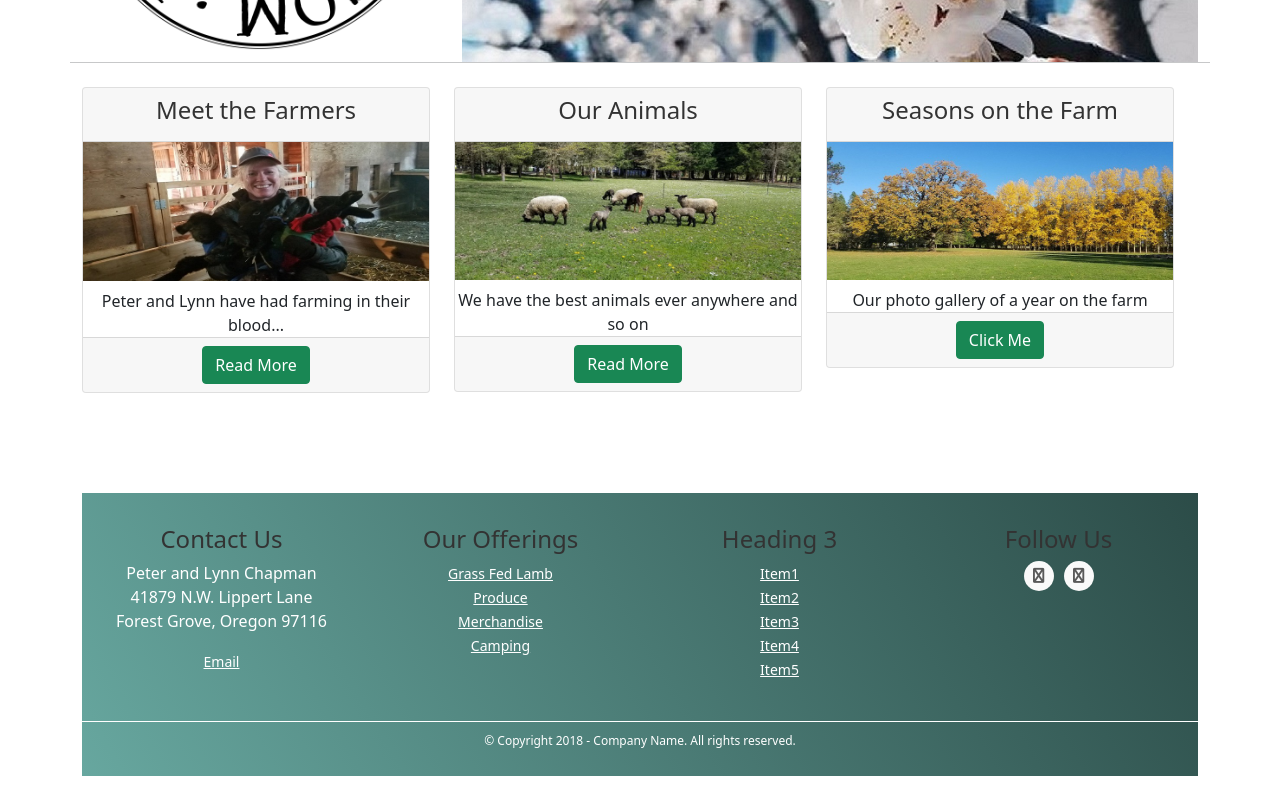
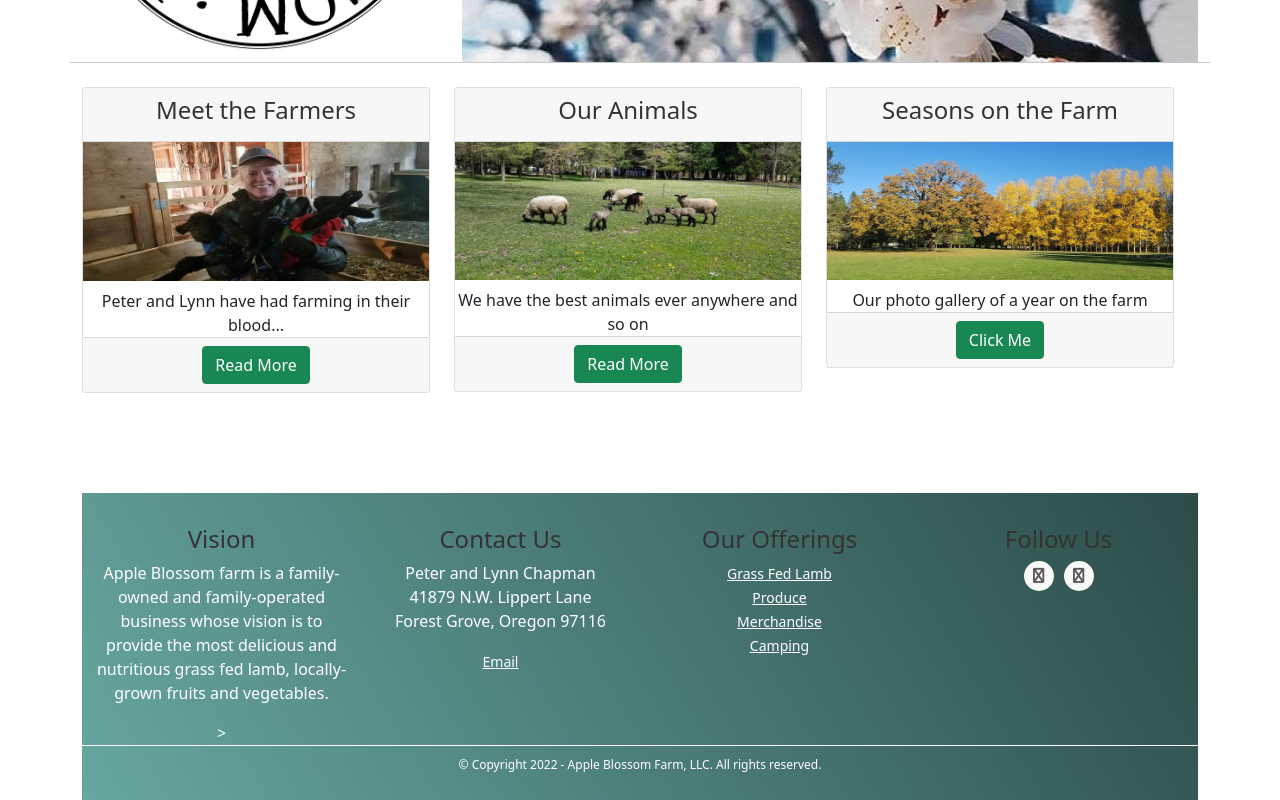
Before and after one commit to Anadromous/ABFarm-ui, an Angular app: page /app-main in a window 1280 px wide. Shown: the part 436-1236 px from the top of the page. Before the commit the page ends 1212 px from the top, so only its background shows below. Built offline with nearby package versions, Linux system fonts and the light colour scheme; no server answers.

Commit message:
navbar collapse

```diff
--- a/src/app/components/footer/footer.component.html
+++ b/src/app/components/footer/footer.component.html
@@ -3,6 +3,13 @@
     <div class="footer-middle">
       <div class="container">
         <div class="row">
+          <div class="col-md-3 col-sm-6">
+            <!--Column1-->
+            <div class="footer-pad">
+              <h4>Vision</h4>
+              <p>Apple Blossom farm is a family-owned and family-operated business whose vision is to provide the most delicious and nutritious grass fed lamb, locally-grown fruits and vegetables.</p>>
+            </div>
+          </div>
           <div class="col-md-3 col-sm-6">
             <!--Column1-->
             <div class="footer-pad">
@@ -27,22 +34,6 @@
               </ul>
             </div>
           </div>
-          <div class="col-md-3 col-sm-6">
-            <!--Column1-->
-            <div class="footer-pad">
-              <h4>Heading 3</h4>
-              <ul class="list-unstyled">
-                <li><a href="#">Item1</a></li>
-                <li><a href="#">Item2</a></li>
-                <li><a href="#">Item3</a></li>
-                <li><a href="#">Item4</a></li>
-                <li><a href="#">Item5</a></li>
-                <li>
-                  <a href="#"></a>
-                </li>
-              </ul>
-            </div>
-          </div>
           <div class="col-md-3">
             <h4>Follow Us</h4>
             <ul class="social-network social-circle">
@@ -53,7 +44,7 @@
         </div>
         <div class="row">
           <div class="col-md-12 copy">
-            <p class="text-center">&copy; Copyright 2018 - Company Name. All rights reserved.</p>
+            <p class="text-center">&copy; Copyright 2022 - Apple Blossom Farm, LLC. All rights reserved.</p>
           </div>
         </div>
       </div>
```
